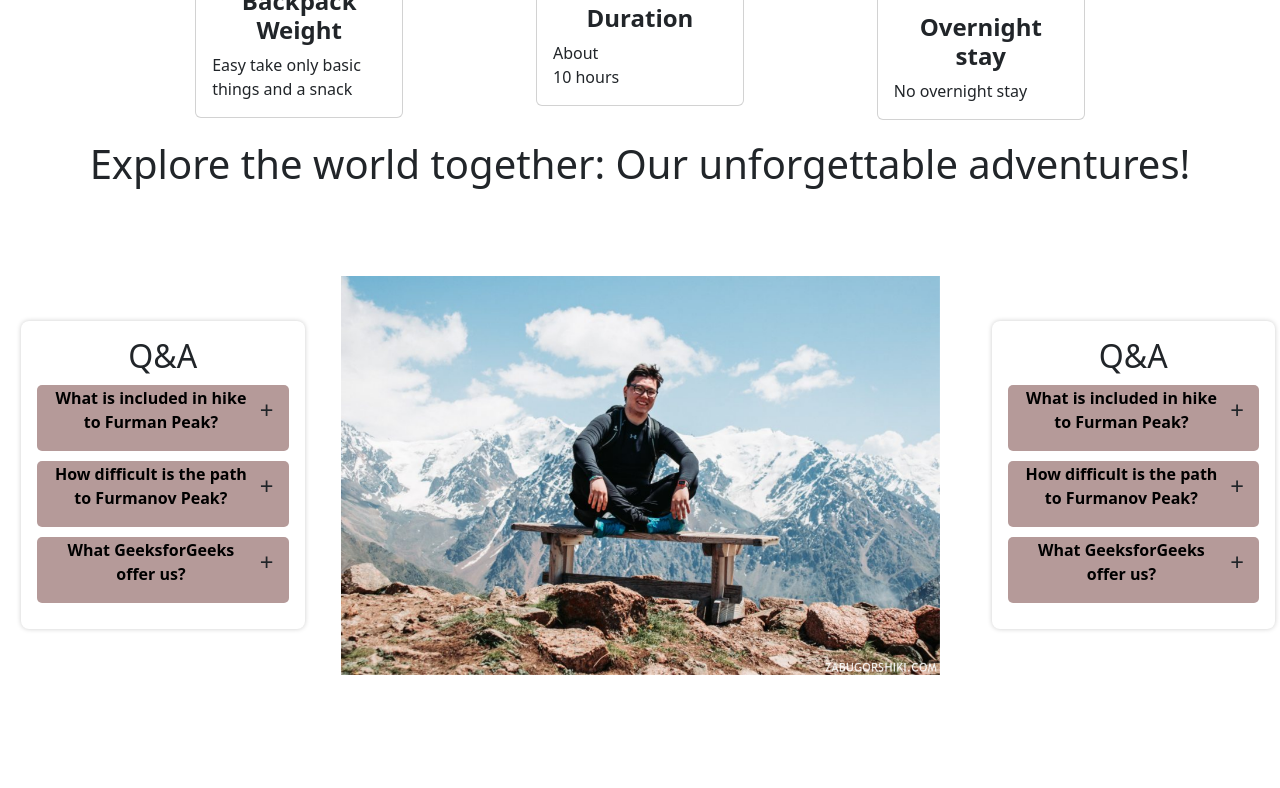
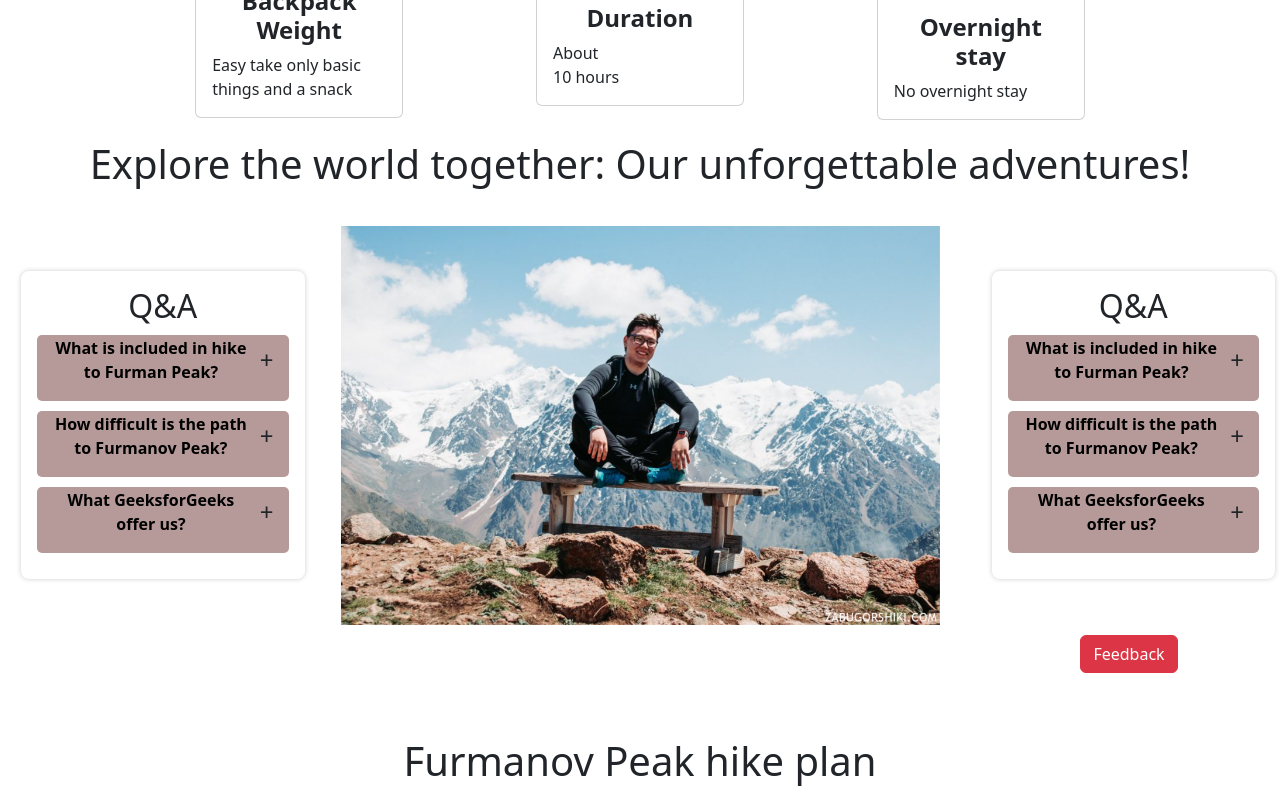
Before and after one commit to dasyatyan/assignment1, a plain HTML site: page FurmanovPeak.html in a window 1280 px wide. Shown: the part 1457-2245 px from the top of the page. Drawn offline with nearby package versions, Linux system fonts and the light colour scheme; a web font is replaced by a local one.

Commit message:
feedback

```diff
--- a/FurmanovPeak.html
+++ b/FurmanovPeak.html
@@ -203,12 +203,14 @@
     <!-- == Photos == -->
 
     <section class="photos">
-      <h1 class="third">Explore the world together: Our unforgettable adventures!</h1>
+      <h1 class="third">
+        Explore the world together: Our unforgettable adventures!
+      </h1>
       <div class="row third">
         <div class="col-md-3 acc">
           <div class="accordion">
             <h2>Q&A</h2>
-            <div class="accordion-content ">
+            <div class="accordion-content">
               <header>
                 <span class="accordion-content-title">
                   What is included in hike to Furman Peak?
@@ -222,7 +224,7 @@
                 suitable gear.
               </p>
             </div>
-            <div class="accordion-content ">
+            <div class="accordion-content">
               <header>
                 <span class="accordion-content-title">
                   How difficult is the path to Furmanov Peak?
@@ -236,7 +238,7 @@
                 essential for experienced hikers.
               </p>
             </div>
-            <div class="accordion-content ">
+            <div class="accordion-content">
               <header>
                 <span class="accordion-content-title">
                   What GeeksforGeeks offer us?
@@ -331,7 +333,7 @@
         <div class="col-md-3 acc">
           <div class="accordion">
             <h2>Q&A</h2>
-            <div class="accordion-content ">
+            <div class="accordion-content">
               <header>
                 <span class="accordion-content-title">
                   What is included in hike to Furman Peak?
@@ -345,7 +347,7 @@
                 suitable gear.
               </p>
             </div>
-            <div class="accordion-content ">
+            <div class="accordion-content">
               <header>
                 <span class="accordion-content-title">
                   How difficult is the path to Furmanov Peak?
@@ -359,7 +361,7 @@
                 essential for experienced hikers.
               </p>
             </div>
-            <div class="accordion-content ">
+            <div class="accordion-content">
               <header>
                 <span class="accordion-content-title">
                   What GeeksforGeeks offer us?
@@ -374,6 +376,21 @@
               </p>
             </div>
           </div>
+        </div>
+      </div>
+      <div class="row">
+        <div class="col-md-3"></div>
+        <div class="col-md-6"></div>
+        <div class="col-3 fb">
+          <a
+            id="FB"
+            class="btn btn-danger"
+            data-toggle="tooltip"
+            data-placement="bottom"
+            title="successfuly"
+            onclick="FeedB()"
+            >Feedback</a
+          >
         </div>
       </div>
     </section>
--- a/bao.css
+++ b/bao.css
@@ -147,6 +147,11 @@ body, html{
 
 }
 
+.fb {
+  display: flex;
+  justify-content: center;
+}
+
 .accordion{
   max-width: 33rem;
   width: 100%;
@@ -209,7 +214,7 @@ body, html{
 
 
 .third{
-  padding: 20px 5px 60px 5px;
+  padding: 20px 5px 10px 5px;
   text-align: center;
   font-weight: 500;
   font-size: 40px;
--- a/furmanov.css
+++ b/furmanov.css
@@ -152,11 +152,18 @@ body, html{
 
 /* Photos */
 
+
+
 .acc{
   display: flex;
   align-items: center;
   justify-content: center;
 
+}
+
+.fb {
+  display: flex;
+  justify-content: center;
 }
 
 .accordion{
@@ -221,7 +228,7 @@ body, html{
 
 
 .third{
-  padding: 20px 5px 60px 5px;
+  padding: 20px 5px 10px 5px;
   text-align: center;
   font-weight: 500;
   font-size: 40px;
--- a/kolsay.css
+++ b/kolsay.css
@@ -147,6 +147,11 @@ body, html{
 
 }
 
+.fb {
+  display: flex;
+  justify-content: center;
+}
+
 .accordion{
   max-width: 33rem;
   width: 100%;
@@ -209,7 +214,7 @@ body, html{
 
 
 .third{
-  padding: 20px 5px 60px 5px;
+  padding: 20px 5px 10px 5px;
   text-align: center;
   font-weight: 500;
   font-size: 40px;
--- a/main.js
+++ b/main.js
@@ -20,6 +20,19 @@ document.addEventListener("DOMContentLoaded", function () {
       });
   });
 });
+
+
+// Function to handle feedback
+function FeedB() {
+  // Prompt the user for feedback
+  const feedbackText = prompt("If you have already gone on a hike with us, leave feedback on how it went^^");
+
+  // Check if the user provided feedback (not canceled)
+  if (feedbackText !== null) {
+    // Show a thank you message with the user's feedback
+    alert("Thank you! Your feedback is very important to us: " + feedbackText);
+  }
+}
 
 
 // Function to validate a form
```
Also changed, not shown: BigAlmatyLake.html (+15 -0 lines), Kolsay.html (+15 -0 lines), planning.js (line endings or trailing spaces).
